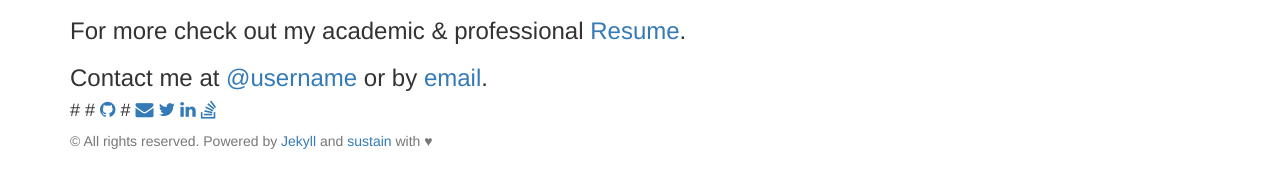
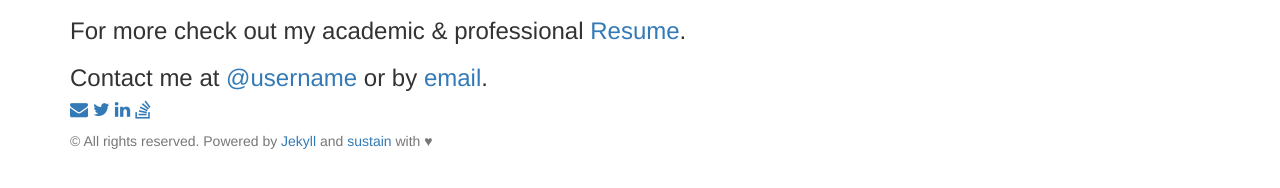
Before and after one commit to jekyllt/sustain, a Jekyll site: the page built from index.html, in a window 1280 px wide. Shown: the part 234-422 px from the top of the page. Built offline with Jekyll 4.4.1, drawn with Linux system fonts in a browser that asks for light colours; nearby versions of some CDN libraries; the list of posts is cut into pages by our own code.

Commit message:
Update social.html

```diff
--- a/_includes/social.html
+++ b/_includes/social.html
@@ -1,8 +1,8 @@
 <div class="social">
 	<h4>
-#    {% if site.github %}
-	#  <a href="http://github.com/{{ site.github }}"><i class="fa fa-github"></i></a>
-#    {% endif %}
+<!--    {% if site.github %}
+	  <a href="http://github.com/{{ site.github }}"><i class="fa fa-github"></i></a>
+    {% endif %} -->
     {% if site.email %}
 	  <a href="mailto:{{ site.email}}"><i class="fa fa-envelope"></i></a>
     {% endif %}
```
